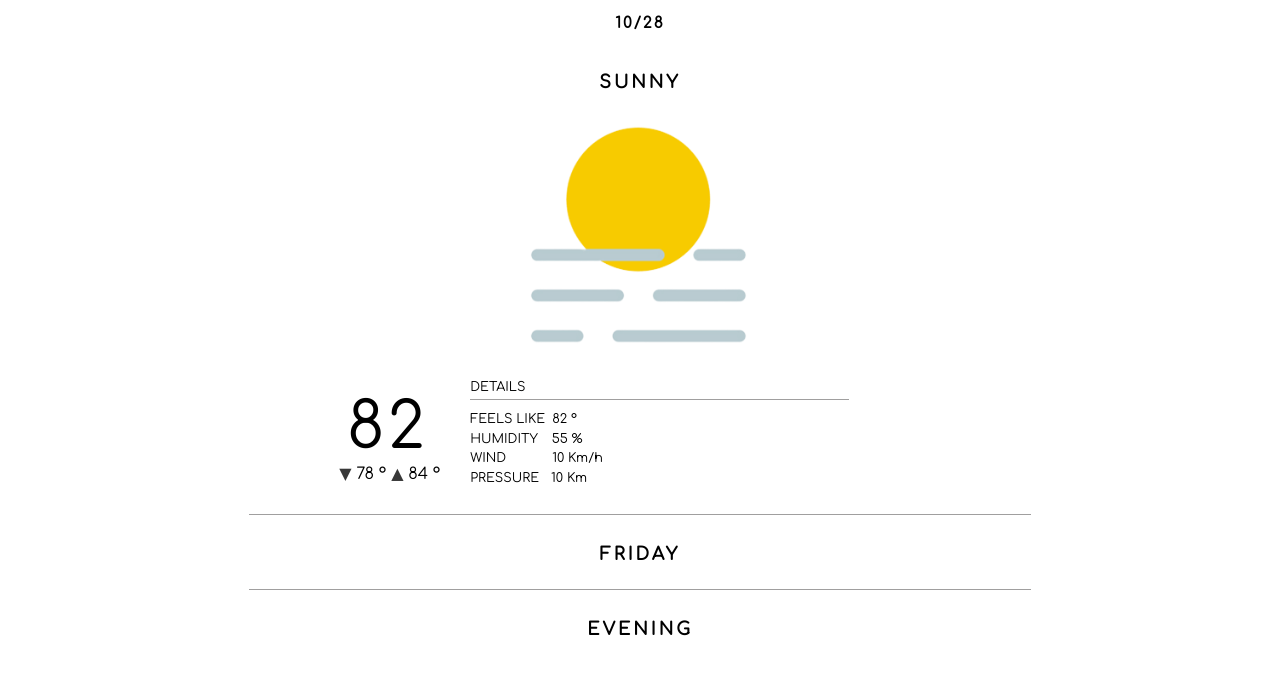
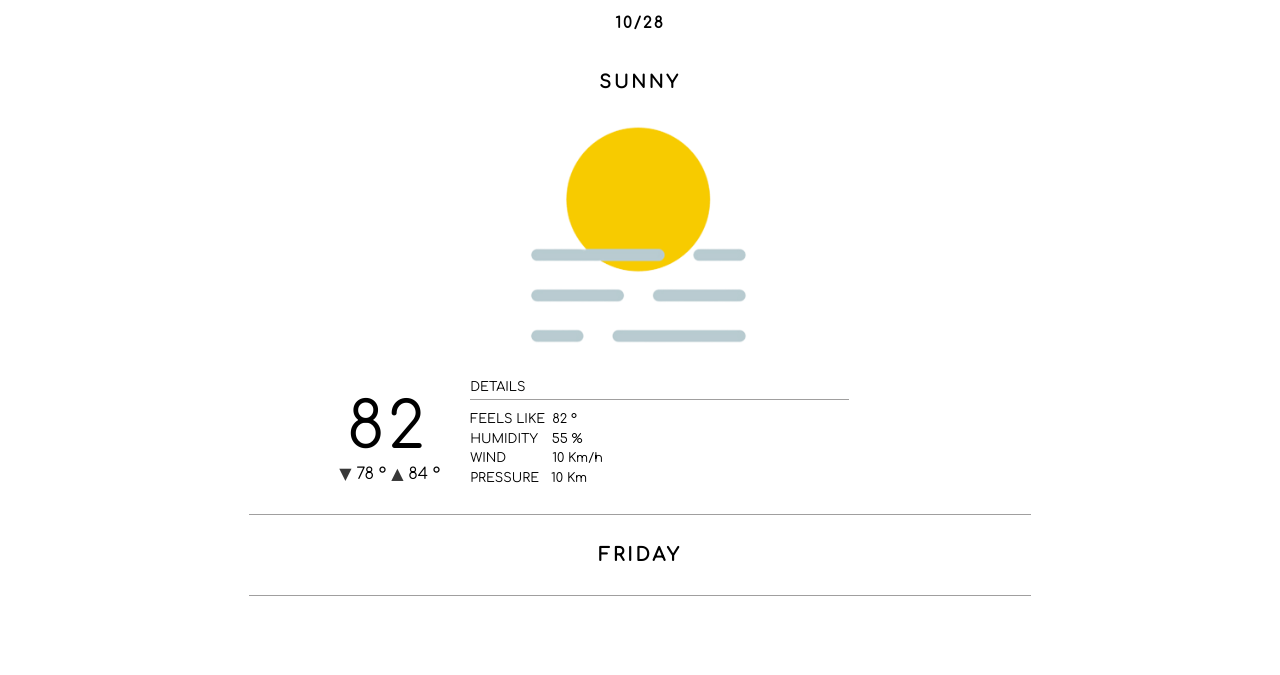
Before and after one commit to ken862734801/weather-app, a plain HTML site: page index.html in a window 1280 px wide. Shown: the part 83-758 px from the top of the page. Drawn offline with Linux system fonts and the light colour scheme.

Commit message:
remove lower section

```diff
--- a/assets/css/style.css
+++ b/assets/css/style.css
@@ -118,10 +118,11 @@ section{
     margin-left: 46px;
 }
 .day, .time{
-    font-size: 1.10em;
+    font-size: 1.15em;
     font-weight: bold;
     letter-spacing: 3px;
     border-top:1px solid rgb(160, 159, 159);
+    border-bottom:1px solid rgb(160, 159, 159);
     width:60%;
     padding:12px;
     margin: 0 auto;
--- a/index.html
+++ b/index.html
@@ -122,9 +122,9 @@
     <section class="day">
        <p id="day"></p>
     </section>
-    <section class="time">
+    <!-- <section class="time">
         <p id="time">EVENING</p>
-    </section>
+    </section> -->
    </div>
 
 </body>
```
